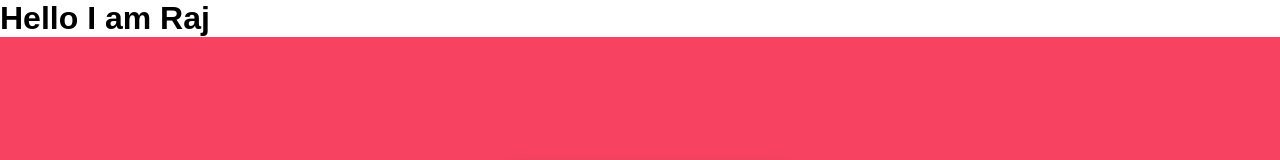
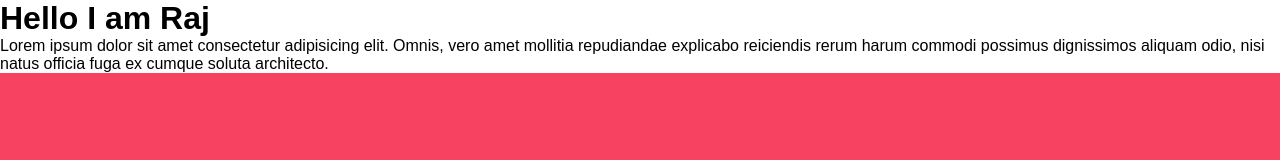
Before and after one commit to asyncRajkumar/Insta-story, a plain HTML site: page insta syory/index.html in a window 1280 px wide. Shown: the top 160 px of the page. Drawn offline with nearby package versions, Linux system fonts and the light colour scheme.

Commit message:
Second Stage

```diff
--- a/insta syory/index.html
+++ b/insta syory/index.html
@@ -11,6 +11,7 @@
 
 <body>
     <h1>Hello I am Raj</h1>
+    <p>Lorem ipsum dolor sit amet consectetur adipisicing elit. Omnis, vero amet mollitia repudiandae explicabo reiciendis rerum harum commodi possimus dignissimos aliquam odio, nisi natus officia fuga ex cumque soluta architecto.</p>
     <div id="main">
         <div id="box">
             <div id="line"></div>
```
